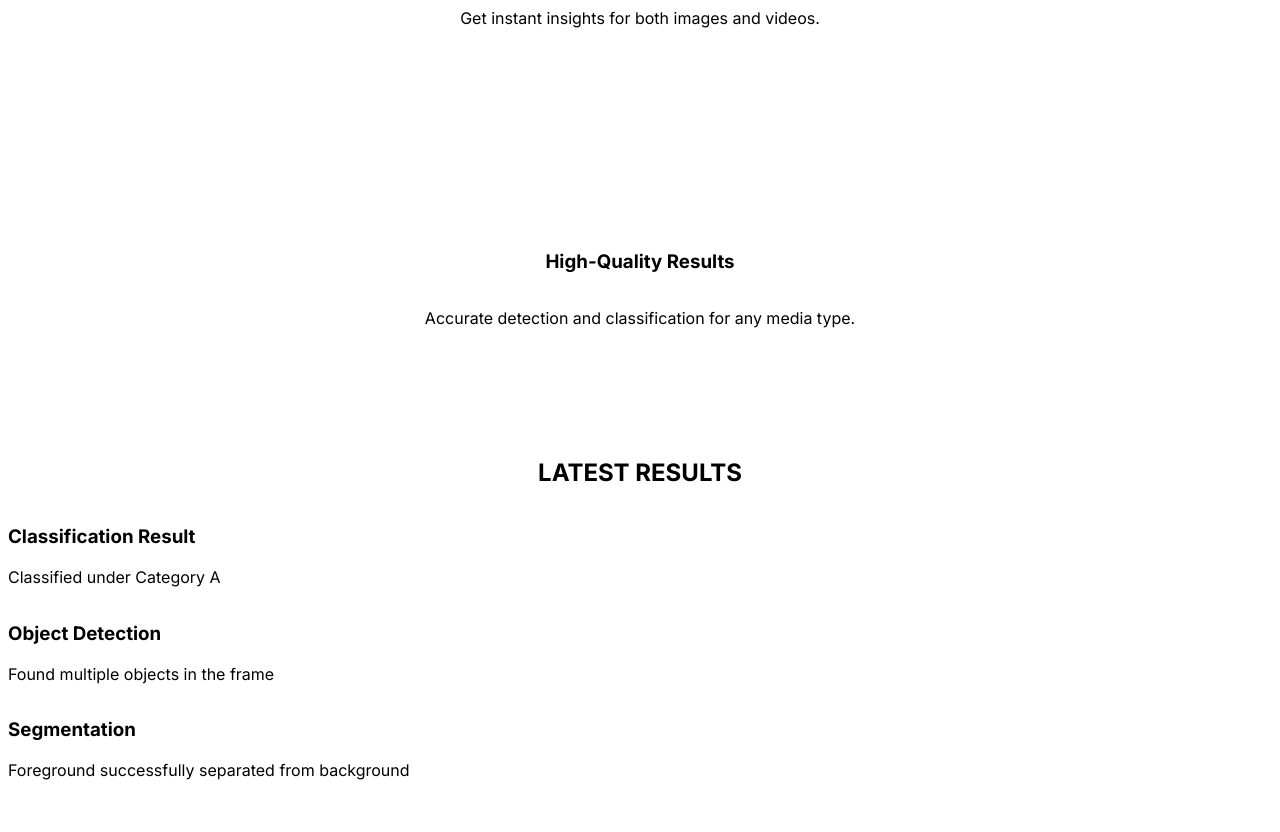
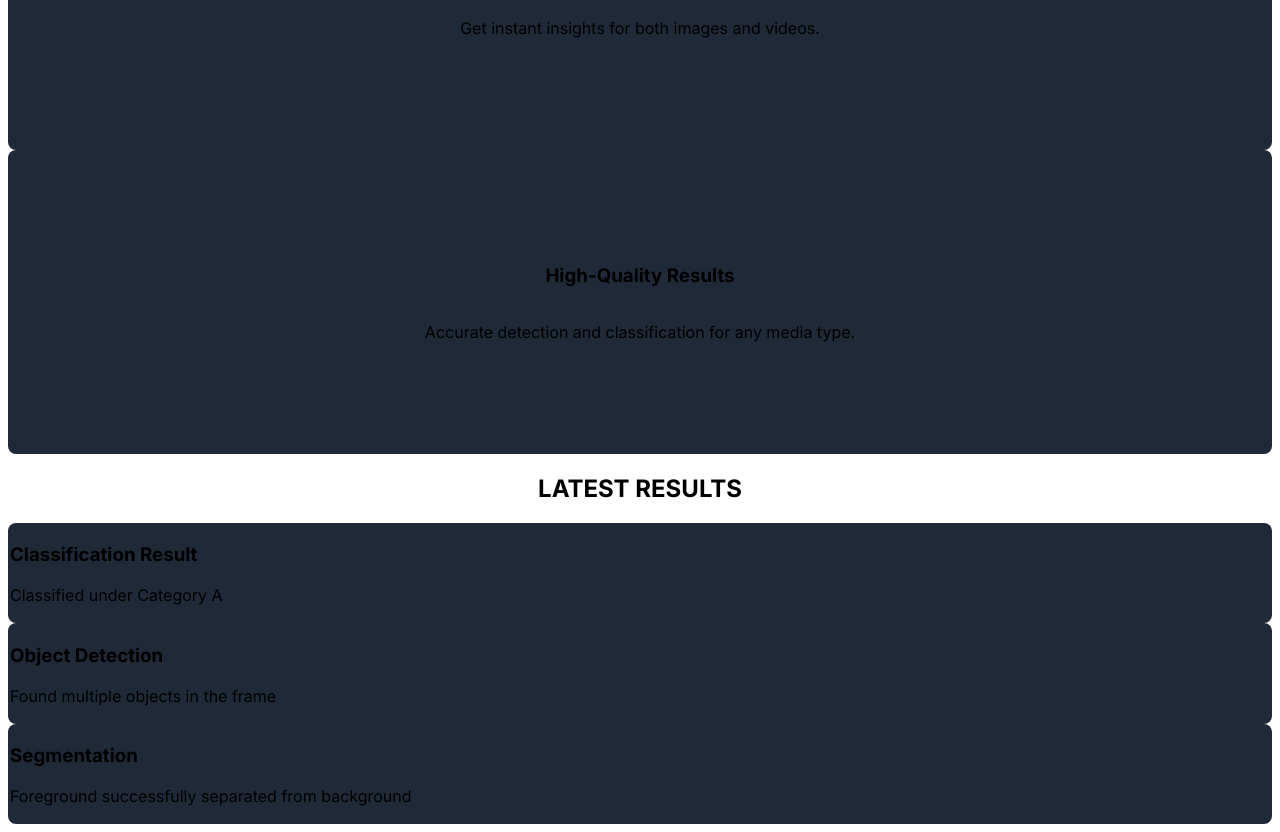
Before and after one commit to iamSAGARSONI/ai-image-video-site, a Next.js app: page / in a window 1280 px wide. Shown: the part 1460-2292 px from the top of the page. Before the commit the page ends 2264 px from the top, so only its background shows below. Built offline with nearby package versions, Linux system fonts and the light colour scheme.

Commit message:
updted the code

```diff
--- a/app/components/features.tsx
+++ b/app/components/features.tsx
@@ -23,16 +23,15 @@ export default function Features() {
   ];
 
   return (
-      <div className="grid grid-cols-1 md:grid-cols-2 lg:grid-cols-4 gap-5  ">
+    <div className="grid grid-cols-1 md:grid-cols-2 lg:grid-cols-4 gap-5">
       {features.map((feature) => (
         <div
           key={feature.id}
-            className="flex flex-col justify-center text-center items-center  bg-gray-800 p-6 rounded-lg shadow-lg h-[300px] hover:shadow-xl transition-shadow "
+          className="feature-block flex flex-col justify-center text-center items-center bg-gray-800 p-6 rounded-lg shadow-lg h-[300px] hover:shadow-xl transition-shadow"
         >
           <div className="col-12">
             <h3 className="text-xl font-semibold mb-2">{feature.title}</h3>
           </div>
-
           <div className="col-12">
             <p className="text-gray-300">{feature.description}</p>
           </div>
--- a/app/components/results.tsx
+++ b/app/components/results.tsx
@@ -59,7 +59,7 @@ export default function Results() {
         results.map((result) => (
           <div
             key={result.id}
-            className="bg-gray-800 p-6 rounded-lg shadow-lg hover:shadow-xl transition-shadow"
+            className="feature-block bg-gray-800 p-6 rounded-lg shadow-lg hover:shadow-xl transition-shadow"
           >
             <h3 className="text-xl font-semibold mb-2">{result.title}</h3>
             <p className="text-gray-300">{result.description}</p>
--- a/app/styles/globals.css
+++ b/app/styles/globals.css
@@ -9,3 +9,105 @@
   /* Angled shape: top straight, bottom diagonal */
   clip-path: polygon(0 0, 100% 0, 100% 70%, 0 100%);
 }
+
+@keyframes border-glow {
+  0% {
+    border-color: #6B21A8;
+    box-shadow: 0 0 10px #6B21A8;
+  }
+  50% {
+    border-color: #4338CA;
+    box-shadow: 0 0 20px #4338CA;
+  }
+  100% {
+    border-color: #6B21A8;
+    box-shadow: 0 0 10px #6B21A8;
+  }
+}
+
+.feature-block {
+  position: relative;
+  border: 2px solid transparent;
+  border-radius: 0.5rem;
+  overflow: hidden;
+  transition: border-color 0.3s ease, box-shadow 0.3s ease;
+}
+
+.feature-block:hover {
+  animation: border-glow 2s infinite;
+}
+
+.feature-block {
+  position: relative;
+  border-radius: 0.5rem;
+  overflow: hidden;
+  background: #1F2937; /* Match your background color */
+}
+
+.feature-block::before {
+  content: '';
+  position: absolute;
+  top: -2px;
+  left: -2px;
+  right: -2px;
+  bottom: -2px;
+  background: linear-gradient(135deg, #6B21A8, #4338CA);
+  border-radius: 0.5rem;
+  z-index: -1;
+  animation: border-glow 2s infinite;
+}
+
+.feature-block:hover::before {
+  animation: border-glow 2s infinite;
+}
+
+@keyframes border-glow {
+  0% {
+    border-color: #6B21A8;
+    box-shadow: 0 0 10px #6B21A8;
+  }
+  50% {
+    border-color: #4338CA;
+    box-shadow: 0 0 20px #4338CA;
+  }
+  100% {
+    border-color: #6B21A8;
+    box-shadow: 0 0 10px #6B21A8;
+  }
+}
+
+.feature-block {
+  position: relative;
+  border: 2px solid transparent;
+  border-radius: 0.5rem;
+  overflow: hidden;
+  transition: border-color 0.3s ease, box-shadow 0.3s ease;
+}
+
+.feature-block:hover {
+  animation: border-glow 2s infinite;
+}
+
+.feature-block {
+  position: relative;
+  border-radius: 0.5rem;
+  overflow: hidden;
+  background: #1F2937; /* Match your background color */
+}
+
+.feature-block::before {
+  content: '';
+  position: absolute;
+  top: -2px;
+  left: -2px;
+  right: -2px;
+  bottom: -2px;
+  background: linear-gradient(135deg, #6B21A8, #4338CA);
+  border-radius: 0.5rem;
+  z-index: -1;
+  animation: border-glow 2s infinite;
+}
+
+.feature-block:hover::before {
+  animation: border-glow 2s infinite;
+}
```
Lines whose indentation alone changed are shown as unchanged.
